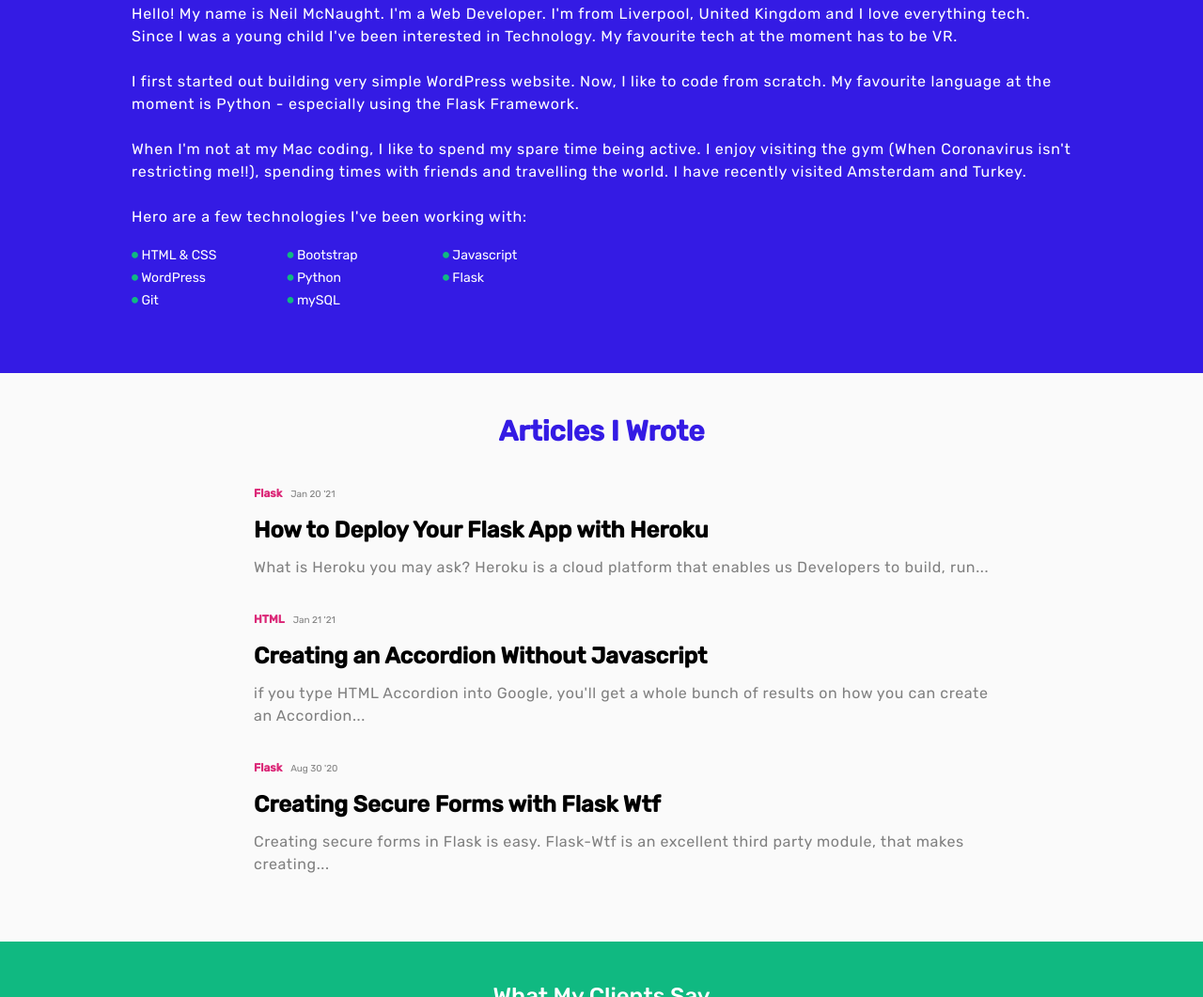
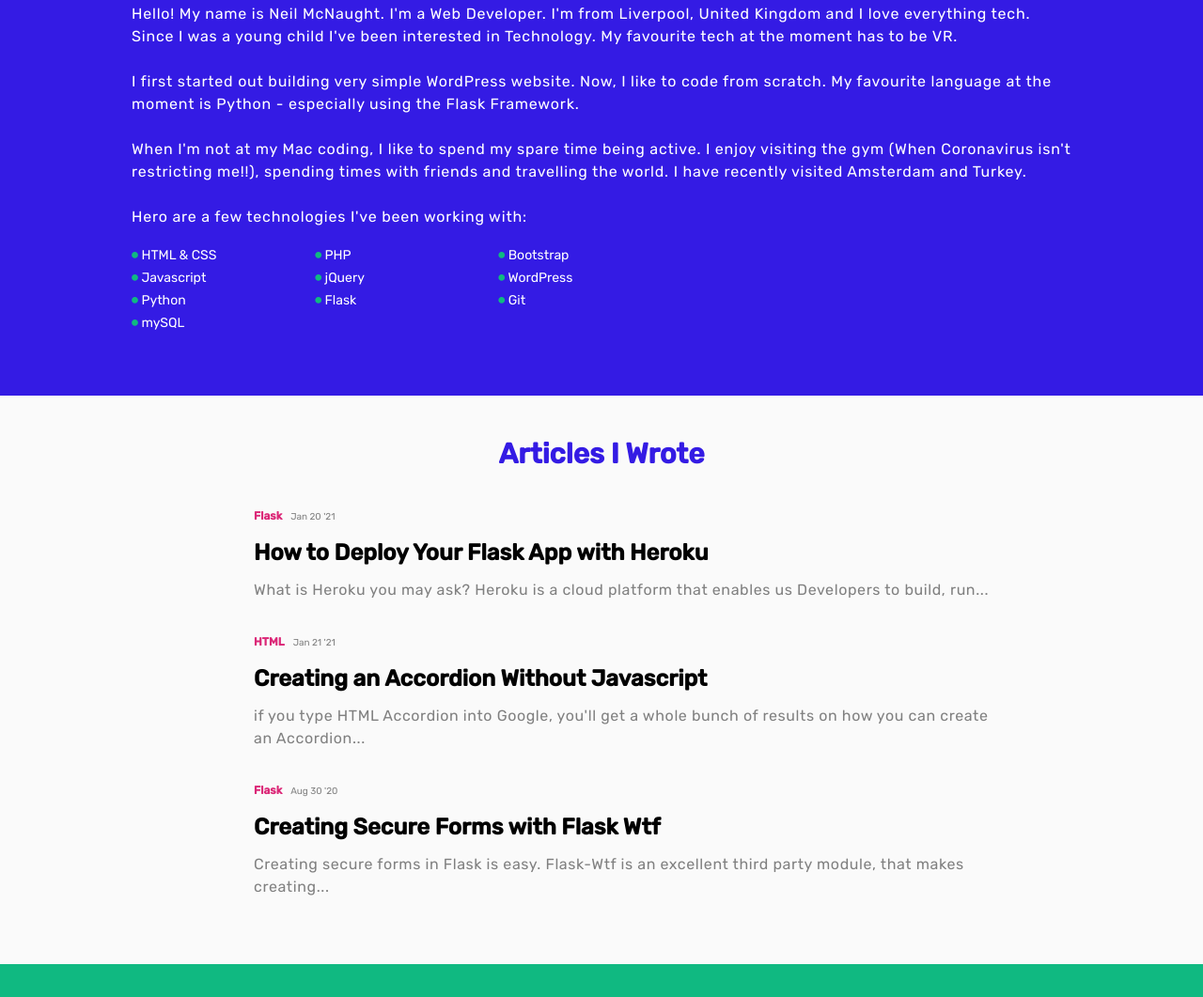
Before and after one commit to MrNaughtZero/Portfolio-Three, a plain HTML site: page index.html in a window 1280 px wide. Shown: the part 707-1768 px from the top of the page at 94% size. Drawn offline with Linux system fonts and the light colour scheme.

Commit message:
Updated technologies list

```diff
--- a/index.html
+++ b/index.html
@@ -146,11 +146,19 @@
                             </li>
                             <li>
                                 <i class="fas fa-circle"></i>
+                                PHP
+                            </li>
+                            <li>
+                                <i class="fas fa-circle"></i>
                                 Bootstrap
                             </li>
                             <li>
                                 <i class="fas fa-circle"></i>
                                 Javascript
+                            </li>
+                            <li>
+                                <i class="fas fa-circle"></i>
+                                jQuery
                             </li>
                             <li>
                                 <i class="fas fa-circle"></i>
```
Also changed, not shown: 2 other files.
